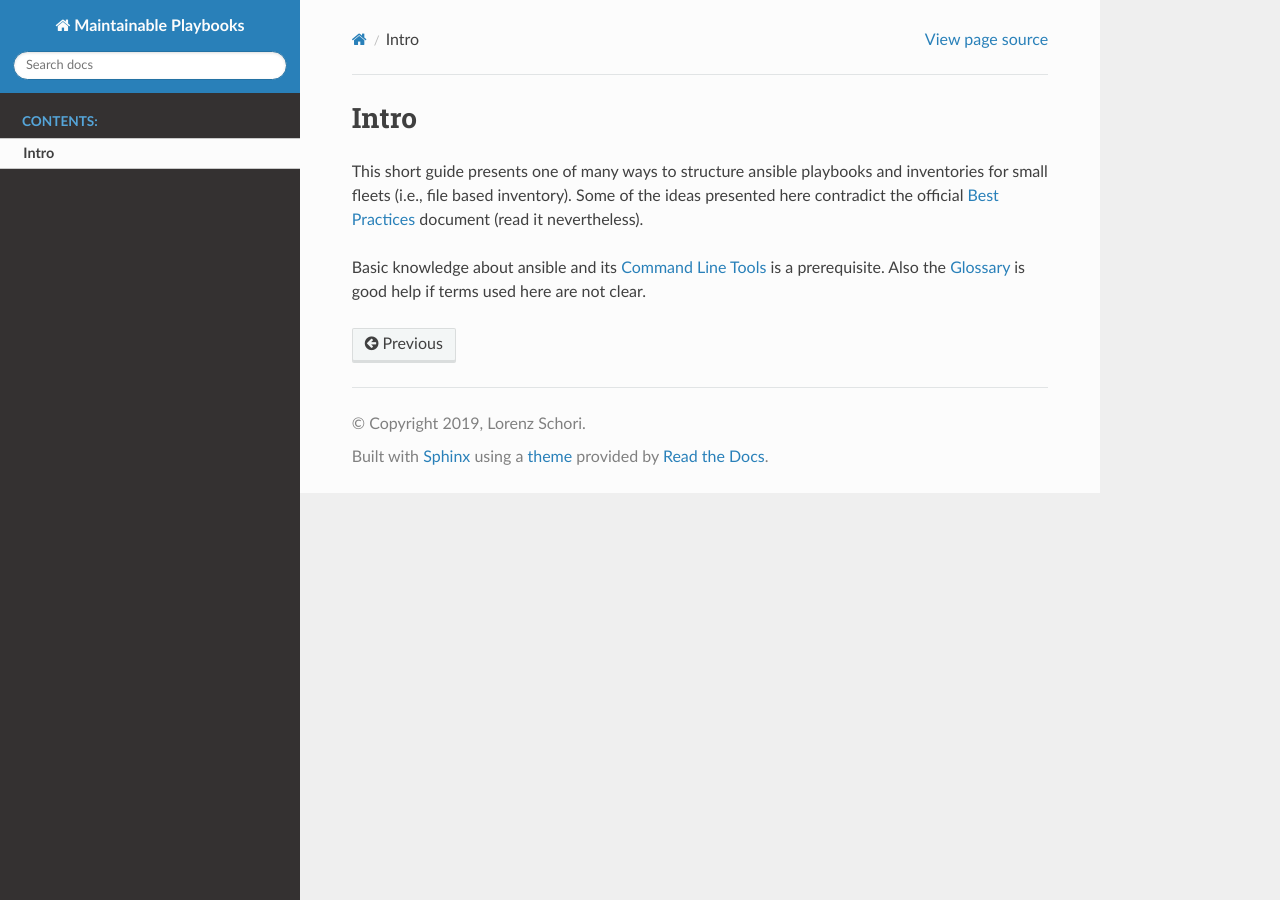
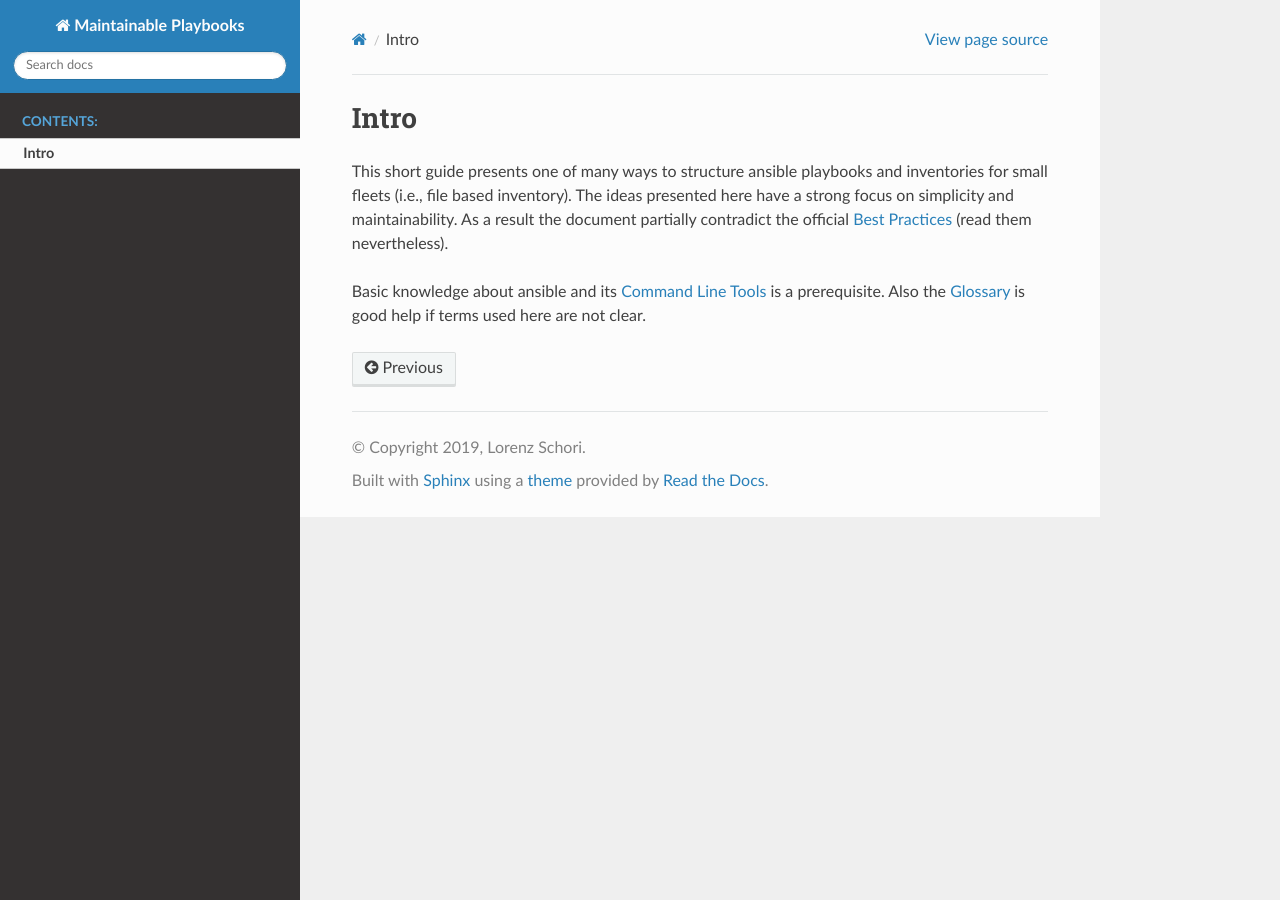
Before and after one commit to znerol/ansible-maintainable-playbooks, a Sphinx documentation site: the page built from doc/intro.rst, in a window 1280 px wide. Built offline with Sphinx 7.4.7 and the Read the Docs theme 2.0.0, drawn with Linux system fonts in a browser that asks for light colours.

Commit message:
chore(docs): Intro: focus on maintainability

```diff
--- a/doc/intro.rst
+++ b/doc/intro.rst
@@ -2,8 +2,9 @@ Intro
 =====
 
 This short guide presents one of many ways to structure ansible playbooks and
-inventories for small fleets (i.e., file based inventory). Some of the ideas
-presented here contradict the official `Best Practices`_ document (read it
+inventories for small fleets (i.e., file based inventory). The ideas presented
+here have a strong focus on simplicity and maintainability. As a result the
+document partially contradict the official `Best Practices`_ (read them
 nevertheless).
 
 Basic knowledge about ansible and its `Command Line Tools`_ is a prerequisite.
```
